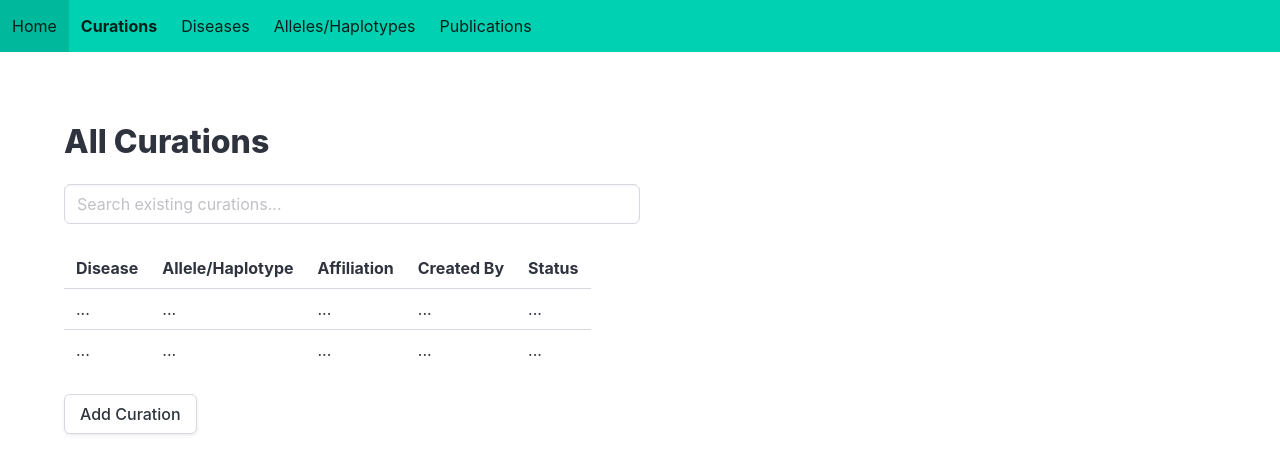
After one commit to ClinGen/stanford-hci, a Django app: page /curation/ in a window 1280 px wide. The commit adds this page. Shown: the top 474 px of the page. Run offline with Django 5.2, Linux system fonts and the light colour scheme.

Commit message:
Add stub for all curations page

```diff
--- a/src/hci/urls.py
+++ b/src/hci/urls.py
@@ -13,6 +13,7 @@ urlpatterns = [
         views.new_allele_haplotype,
         name="new_allele_haplotype",
     ),
+    path("curation/", views.all_curations, name="curation"),
     path("curation/new/", views.new_curation, name="new_curation"),
     path("disease/new/", views.new_disease, name="new_disease"),
     path("publication/new/", views.new_publication, name="new_publication"),
--- a/src/hci/views.py
+++ b/src/hci/views.py
@@ -55,6 +55,11 @@ def affiliation(request):
     return render(request, "hci/affiliation.html", context)
 
 
+def all_curations(request):
+    """The all curations page allows the user to browse existing curations."""
+    return render(request, "hci/all_curations.html")
+
+
 @login_required
 def new_curation(request):
     """The new curation page allows the user to start a new curation."""
--- /dev/null
+++ b/src/templates/hci/all_curations.html
@@ -0,0 +1,41 @@
+{% extends "layouts/nav.html" %}
+{% block title %}All Curations{% endblock %}
+{% block description %}Browse existing curations.{% endblock %}
+{% block content %}
+    <h1 class="title">All Curations</h1>
+    <div class="block">
+        <div class="field">
+            <div class="control">
+                <input type="text" id="curation_search" name="curation_search" placeholder="Search existing curations..." aria-label="Search existing curations" class="input column is-half">
+            </div>
+        </div>
+    </div>
+    <div class="block">
+        <table class="table">
+            <tr>
+                <th>Disease</th>
+                <th>Allele/Haplotype</th>
+                <th>Affiliation</th>
+                <th>Created By</th>
+                <th>Status</th>
+            </tr>
+            <tr>
+                <td>...</td>
+                <td>...</td>
+                <td>...</td>
+                <td>...</td>
+                <td>...</td>
+            </tr>
+            <tr>
+                <td>...</td>
+                <td>...</td>
+                <td>...</td>
+                <td>...</td>
+                <td>...</td>
+            </tr>
+        </table>
+    </div>
+    <div class="block">
+        <a class="button is-responsive" href="{% url 'new_curation' %}">Add Curation</a>
+    </div>
+{% endblock %}
--- a/src/templates/hci/home.html
+++ b/src/templates/hci/home.html
@@ -26,8 +26,8 @@
         <h3 class="title is-4">Your {{ affiliation }} Curations</h3>
         <table class="table">
             <tr>
+                <th>Disease</th>
                 <th>Allele/Haplotype</th>
-                <th>Disease</th>
                 <th>Status</th>
                 <th>Date Created</th>
                 <th>Last Modified</th>
@@ -52,8 +52,8 @@
         <h3 class="title is-4">All {{ affiliation }} Curations</h3>
         <table class="table">
             <tr>
+                <th>Disease</th>
                 <th>Allele/Haplotype</th>
-                <th>Disease</th>
                 <th>Status</th>
                 <th>Date Created</th>
                 <th>Last Modified</th>
```
